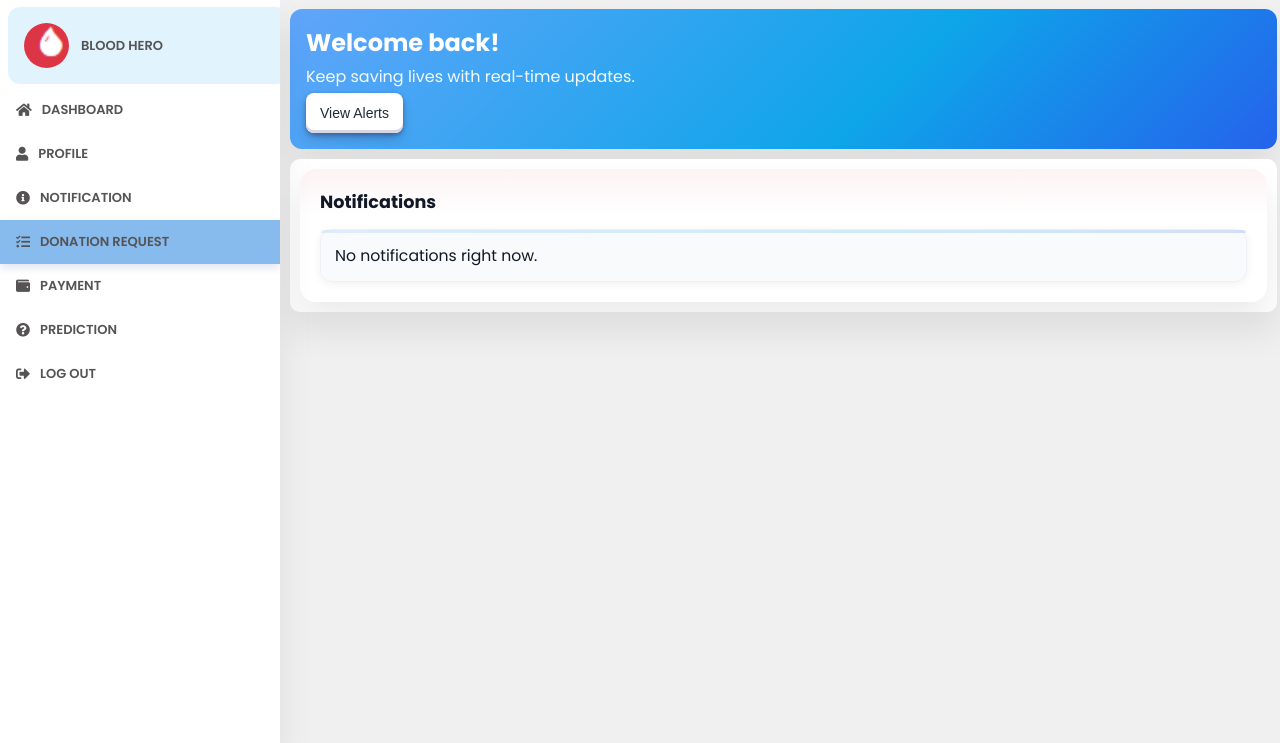
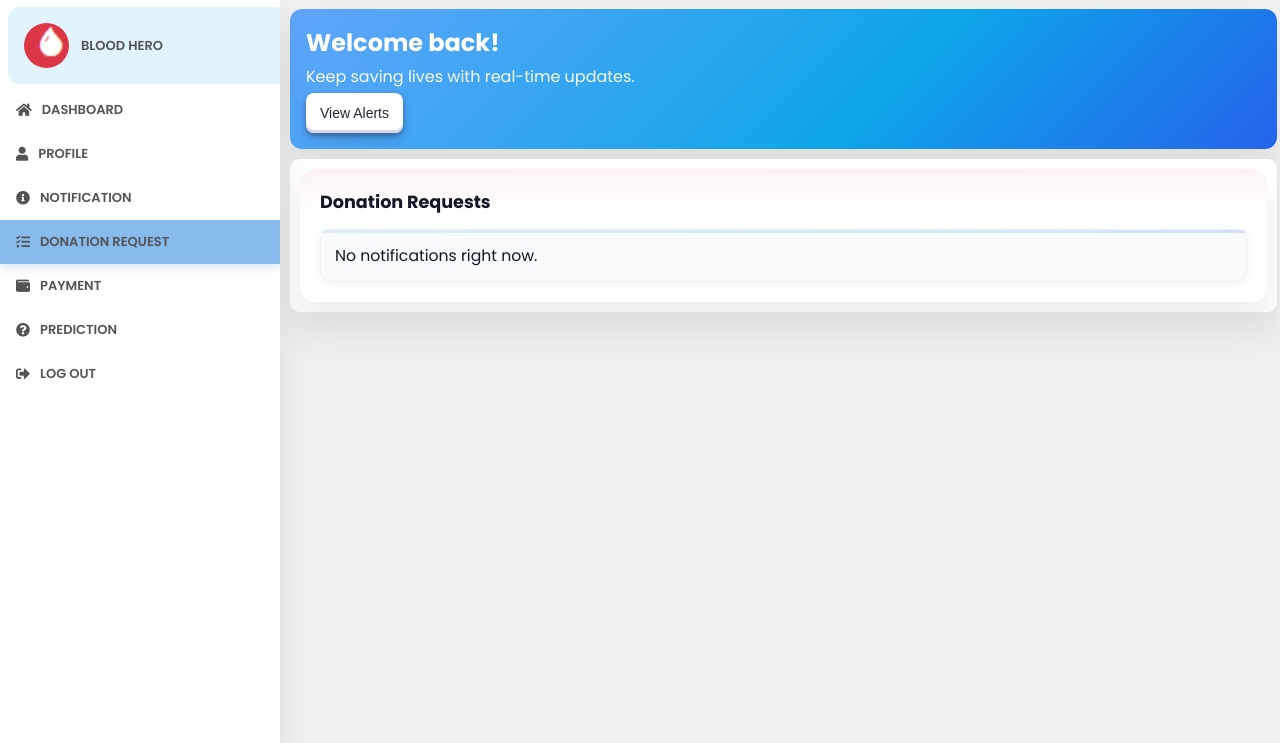
Before and after one commit to hasibhasan-github/IUB_CSE309_WebApplication_Blood_Donation_Management_System, a Flask app: page /DonationR in a window 1280 px wide. Shown: the part 57-800 px from the top of the page. Run offline with Flask 3, Linux system fonts and the light colour scheme; the visitor is signed in with stand-in values (Sample User, id 1); data that the repository does not hold is empty.

Commit message:
@hasibhasan-github

```diff
--- a/website/templates/DonationRequest.html
+++ b/website/templates/DonationRequest.html
@@ -29,7 +29,7 @@ Donation Request • Blood Donation
 
       <!-- Notifications -->
       <div class="info notif">
-        <h3>Notifications</h3>
+        <h3>Donation Requests</h3>
 
         {% if data %}
           {% for row in data %}
```
